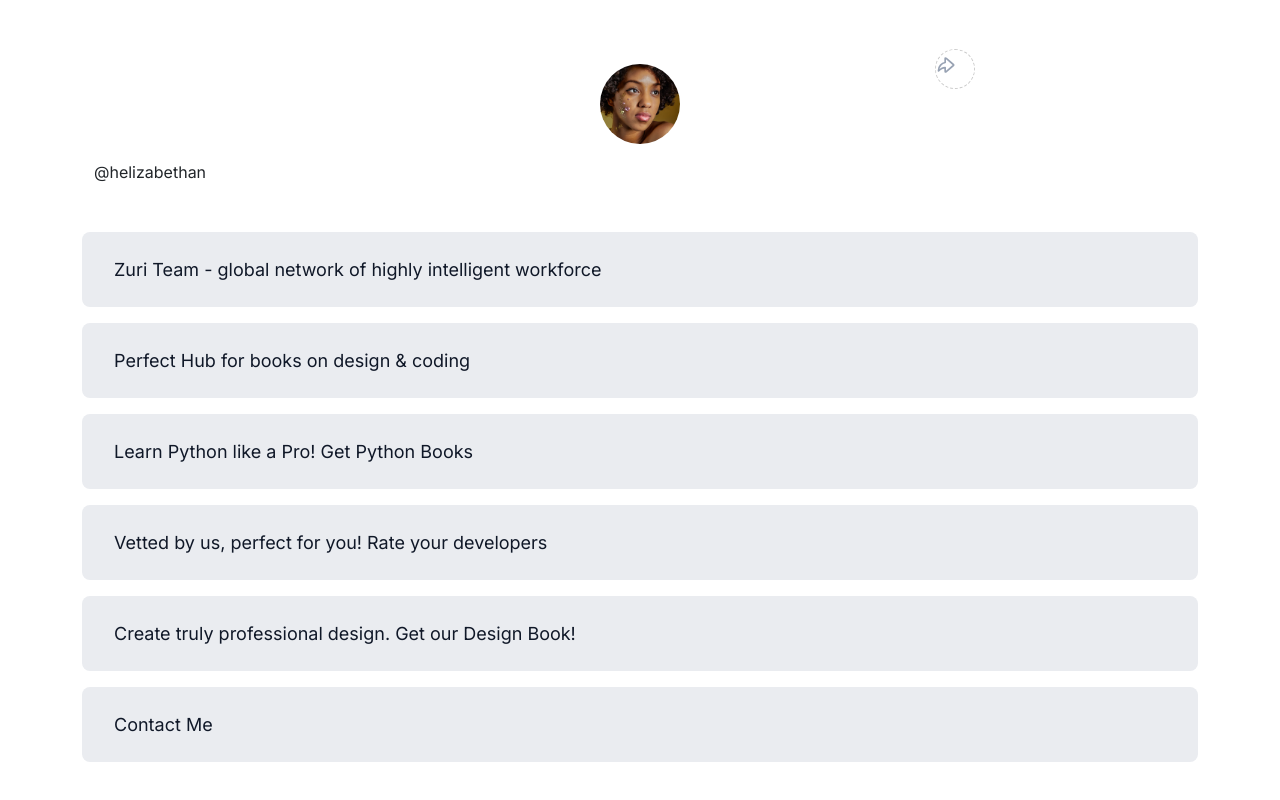
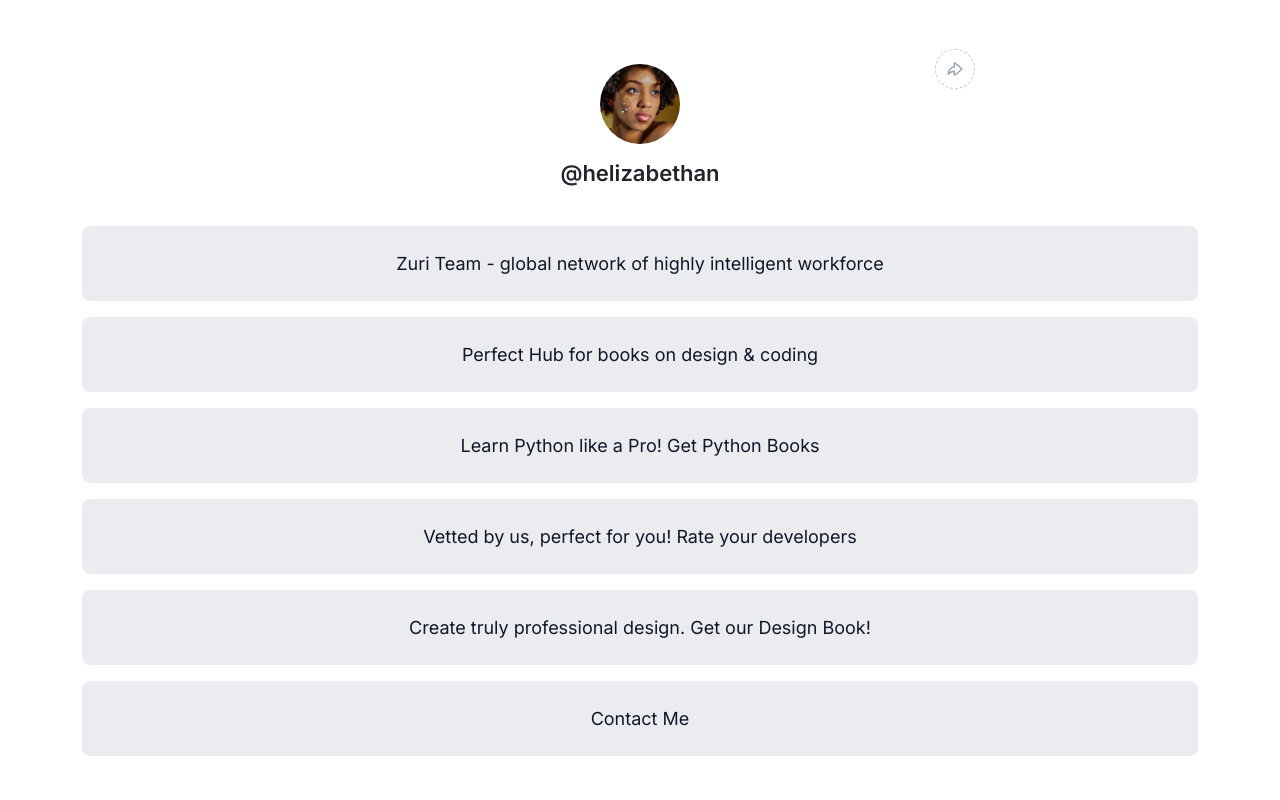
Before and after one commit to Liztowoju/linkforest, a React (Create React App) app: page / in a window 1280 px wide. Shown: the top 800 px of the page. Built offline with nearby package versions, Linux system fonts and the light colour scheme.

Commit message:
fix: home alignment issues from contact form css

```diff
--- a/src/App.css
+++ b/src/App.css
@@ -78,6 +78,10 @@ body{
   cursor: pointer;
 }
 
+.app-share-link img {
+  width: 16px;
+}
+
 .app-links>*+* {
   margin-top: 1rem;
 }
@@ -92,6 +96,7 @@ body{
   transition: 0.2s transform ease-in-out;
   will-change: transform;
   position: relative;
+  text-align: center;
 }
 
 .app-link:hover {
@@ -109,6 +114,7 @@ body{
 
 .app-social-links {
   padding: 3rem;
+  text-align: center;
 }
 
 .app-social-links img {
--- a/src/Home.jsx
+++ b/src/Home.jsx
@@ -66,15 +66,15 @@ export default function Home() {
             </div>
           </div>
 
-          <p id="twitter" className="app-profile-name">
+          <h3 id="twitter" className="app-profile-name text-center">
             @helizabethan
-          </p>
+          </h3>
           <p id="slack" className="app-profile-name d-none">
             helizabethan
           </p>
 
           <Tooltip text="Share link">
-            <a href="#0" className="app-share-link d-none d-md-block">
+            <a href="#0" className="app-share-link d-none d-md-flex justify-content-center">
               <img src={shareIcon} />
             </a>
           </Tooltip>
```
